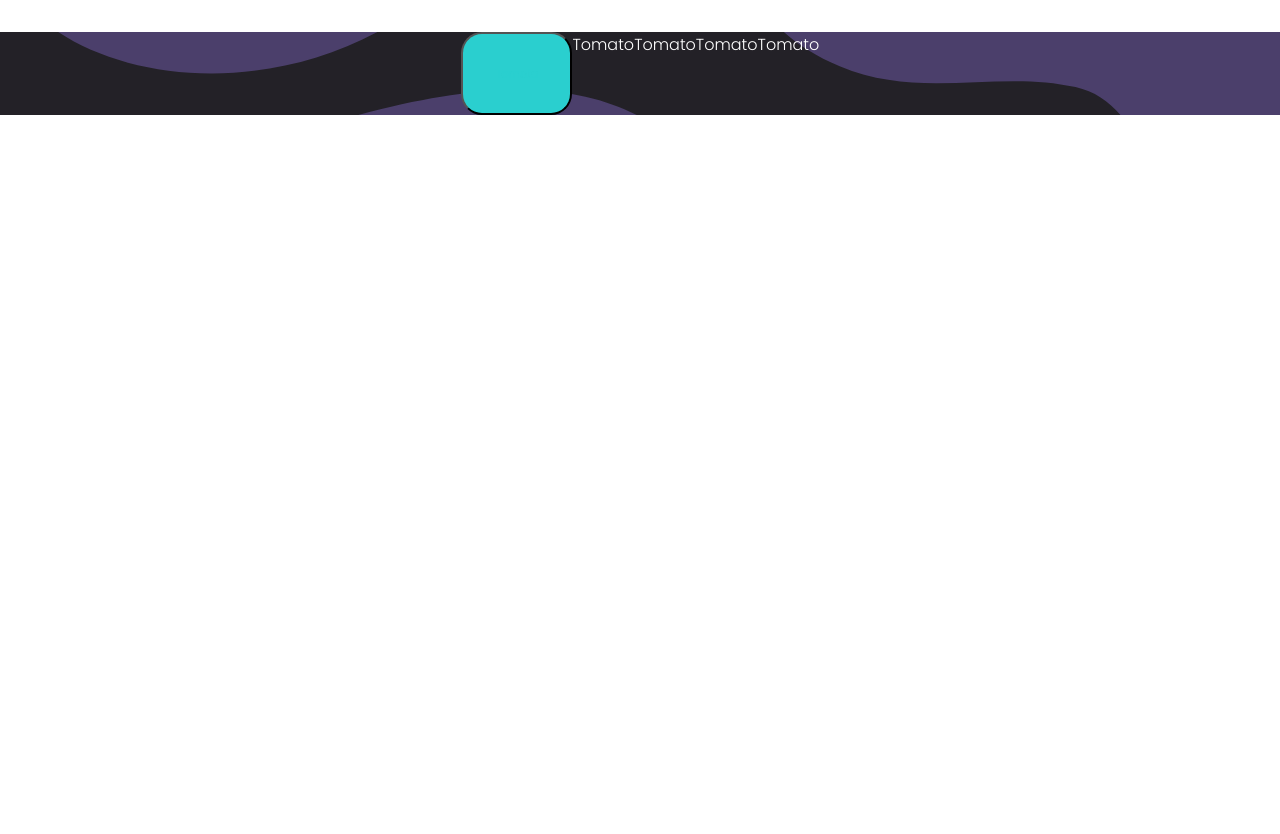
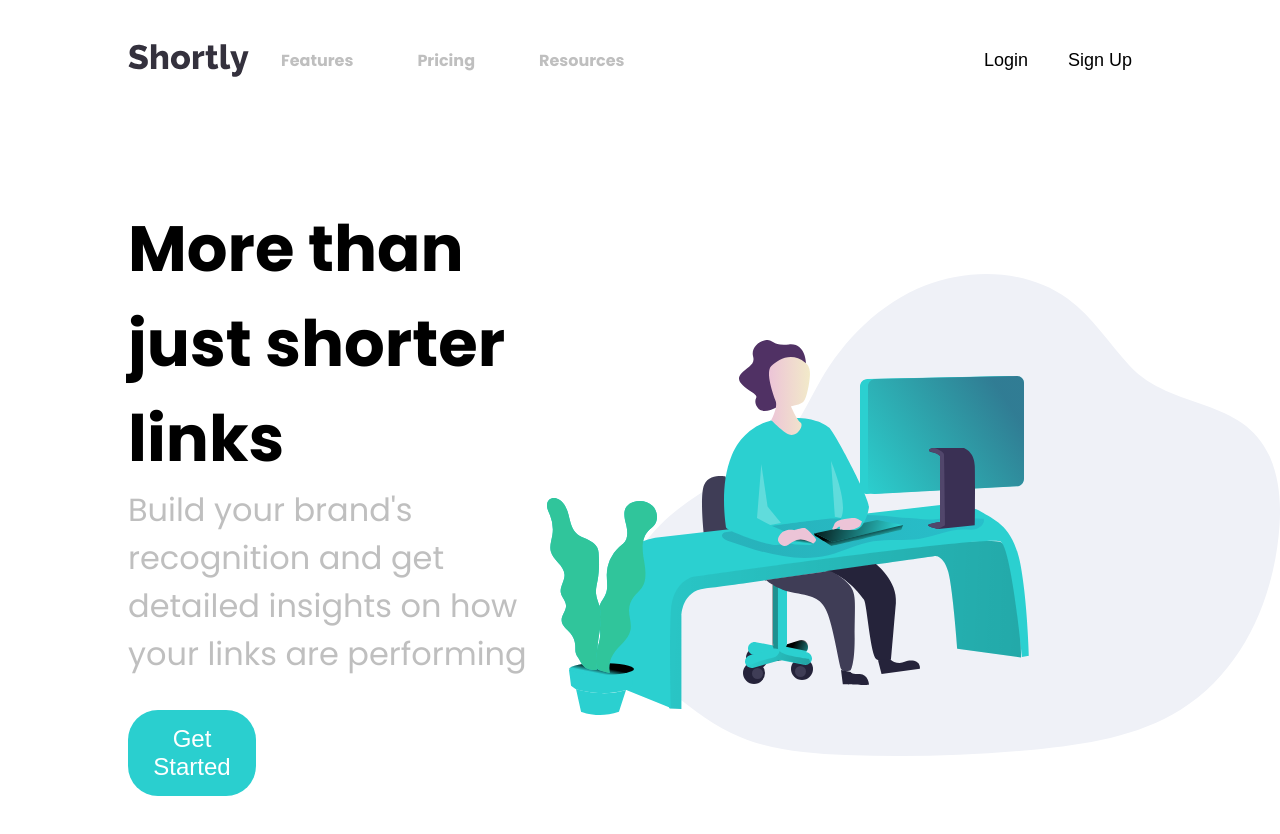
Before and after one commit to iamshubhankarkhare/shortly, a React (Create React App) app: page / in a window 1280 px wide. Shown: the top 834 px of the page. Before the commit the page ends 800 px from the top, so only its background shows below. Built offline with nearby package versions, Linux system fonts and the light colour scheme.

Commit message:
add navbar and heroblock

```diff
--- a/public/index.html
+++ b/public/index.html
@@ -11,7 +11,8 @@
     />
     <link rel="apple-touch-icon" href="%PUBLIC_URL%/logo192.png" />
     <link rel="preconnect" href="https://fonts.gstatic.com">
-<link href="https://fonts.googleapis.com/css2?family=Poppins:wght@200;300&display=swap" rel="stylesheet">
+<link href="https://fonts.googleapis.com/css2?family=Poppins:wght@400;700&display=swap" rel="stylesheet">
+
     <!--
       manifest.json provides metadata used when your web app is installed on a
       user's mobile device or desktop. See https://developers.google.com/web/fundamentals/web-app-manifest/
--- a/src/App.js
+++ b/src/App.js
@@ -3,34 +3,17 @@ import './App.css';
 import { ThemeProvider } from 'styled-components';
 import theme from './theme';
 import { Box, Flex, Button } from './components/styledComponents';
+import Navbar from './components/navbar';
+import HeroBlock from './components/heroBlock';
 import bgBoostDesktop from './assests/bg-boost-desktop.svg';
 
 function App() {
   console.log(bgBoostDesktop);
   return (
     <ThemeProvider theme={theme}>
-      <Flex
-        color="#fff"
-        bg="neutral.veryDarkViolet"
-        justifyContent="center"
-        my="4"
-        backgroundImage={`url(${bgBoostDesktop})`}
-        backgroundSize="cover"
-        backgroundPosition="center"
-        backgroundRepeat="no-repeat"
-      >
-        <Button
-          p="4"
-          bg="primary.cyan"
-          borderRadius="21px"
-          color="primary.cyan"
-        >
-          Tomato{' '}
-        </Button>
-        <div>Tomato </div>
-        <div>Tomato </div>
-        <div>Tomato </div>
-        <div>Tomato </div>
+      <Flex flexDirection="column">
+        <Navbar />
+        <HeroBlock />
       </Flex>
     </ThemeProvider>
   );
--- /dev/null
+++ b/src/components/heroBlock.js
@@ -0,0 +1,39 @@
+import React, { useState } from 'react';
+import { Flex, Button, H1, H2 } from './styledComponents';
+import Image from '../assests/illustration-working.svg';
+
+function HeroBlock() {
+  return (
+    <Flex
+      ml="10vw"
+      my="10vh"
+      justifyContent="space-between"
+      alignItems="center"
+    >
+      <Flex flexDirection="column" justifyContent="center" width="50%">
+        <H1 fontWeight="700" fontSize="4rem" my="0">
+          More than just shorter links
+        </H1>
+        <H2 fontWeight="400" fontSize="2rem" my="0" color="neutral.gray">
+          Build your brand's recognition and get detailed insights on how your
+          links are performing
+        </H2>
+        <Button
+          bg="primary.cyan"
+          color="white"
+          borderRadius="30px"
+          border="none"
+          fontSize="24px"
+          my="4"
+          py="15px"
+          width="10vw"
+        >
+          Get Started
+        </Button>
+      </Flex>
+      <img src={`${Image}`} alt="svg" />
+    </Flex>
+  );
+}
+
+export default HeroBlock;
--- /dev/null
+++ b/src/components/navbar.js
@@ -0,0 +1,45 @@
+import React, { useState } from 'react';
+import { Flex, Link, Button } from './styledComponents';
+import Logo from '../assests/logo.svg';
+
+function Navbar() {
+  const links = [
+    { text: 'Features', link: '#' },
+    { text: 'Pricing', link: '#' },
+    { text: 'Resources', link: '#' },
+  ];
+  const cta = ['Login', 'Sign Up'];
+  return (
+    <Flex mx="10vw" my="5vh" justifyContent="space-between" alignItems="center">
+      <Flex alignItems="center">
+        <img src={`${Logo}`} alt="Shortly logo" />
+        {links.map((link, i) => (
+          <Link
+            mx="4"
+            fontWeight="700"
+            color="neutral.gray"
+            href={link.link}
+            key={i}
+          >
+            {link.text}
+          </Link>
+        ))}
+      </Flex>
+      <Flex alignItems="center">
+        {cta.map((el, i) => (
+          <Button
+            bg="transparent"
+            borderRadius="20px"
+            border="none"
+            fontSize="18px"
+            key={i}
+          >
+            {el}
+          </Button>
+        ))}
+      </Flex>
+    </Flex>
+  );
+}
+
+export default Navbar;
--- a/src/components/styledComponents.js
+++ b/src/components/styledComponents.js
@@ -18,6 +18,36 @@ const Box = styled.div`
   ${space}
 `;
 
+const Link = styled.a`
+  ${color}
+  ${background}
+  ${typography}
+  ${layout}
+  ${space}
+  text-decoration:none;
+  &:hover {
+    color: black;
+    filter: brightness(110%);
+    opacity: 0.5;
+    cursor: pointer;
+  }
+`;
+
+const H1 = styled.h1`
+  ${color}
+  ${background}
+  ${typography}
+  ${layout}
+  ${space}
+`;
+
+const H2 = styled.h2`
+  ${color}
+  ${background}
+  ${typography}
+  ${layout}
+  ${space}
+`;
 const Flex = styled.div`
   display: flex;
   ${typography}
@@ -29,14 +59,19 @@ const Flex = styled.div`
 `;
 
 const Button = styled.button`
+  cursor: pointer;
+  padding: 10px 20px;
   ${color}
   ${space}
   ${typography}
   ${border}
   ${layout}
   &:hover {
+    color: white;
+    background-color: #2acfcf;
     filter: brightness(110%);
+    opacity: 0.5;
   }
 `;
 
-export { Box, Flex, Button };
+export { Box, Flex, Button, Link, H1, H2 };
--- a/src/index.css
+++ b/src/index.css
@@ -1,6 +1,6 @@
 body {
   margin: 0;
-  font-family:Poppins, sans-serif;
+  font-family: 'Poppins', sans-serif;
   -webkit-font-smoothing: antialiased;
   -moz-osx-font-smoothing: grayscale;
 }
```
